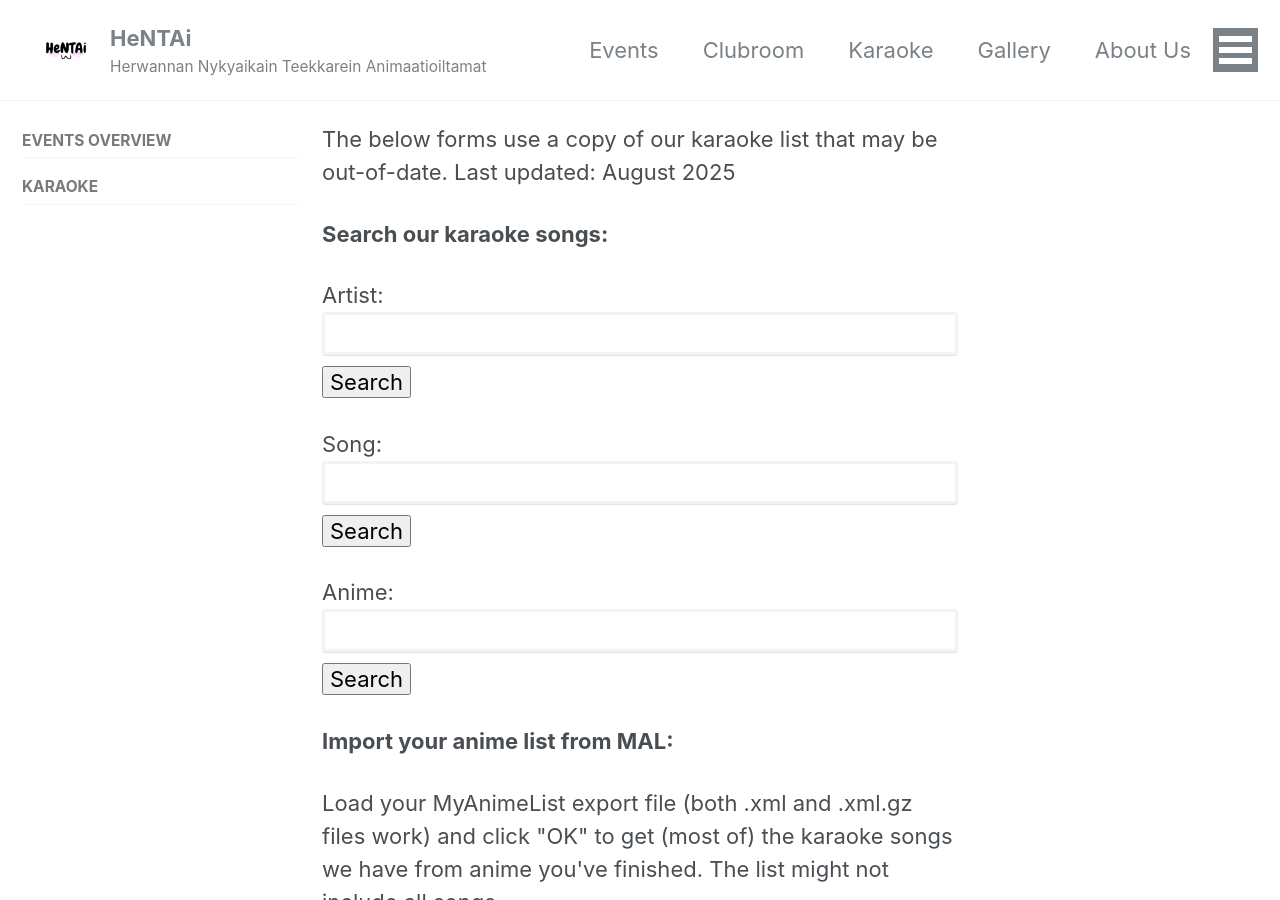
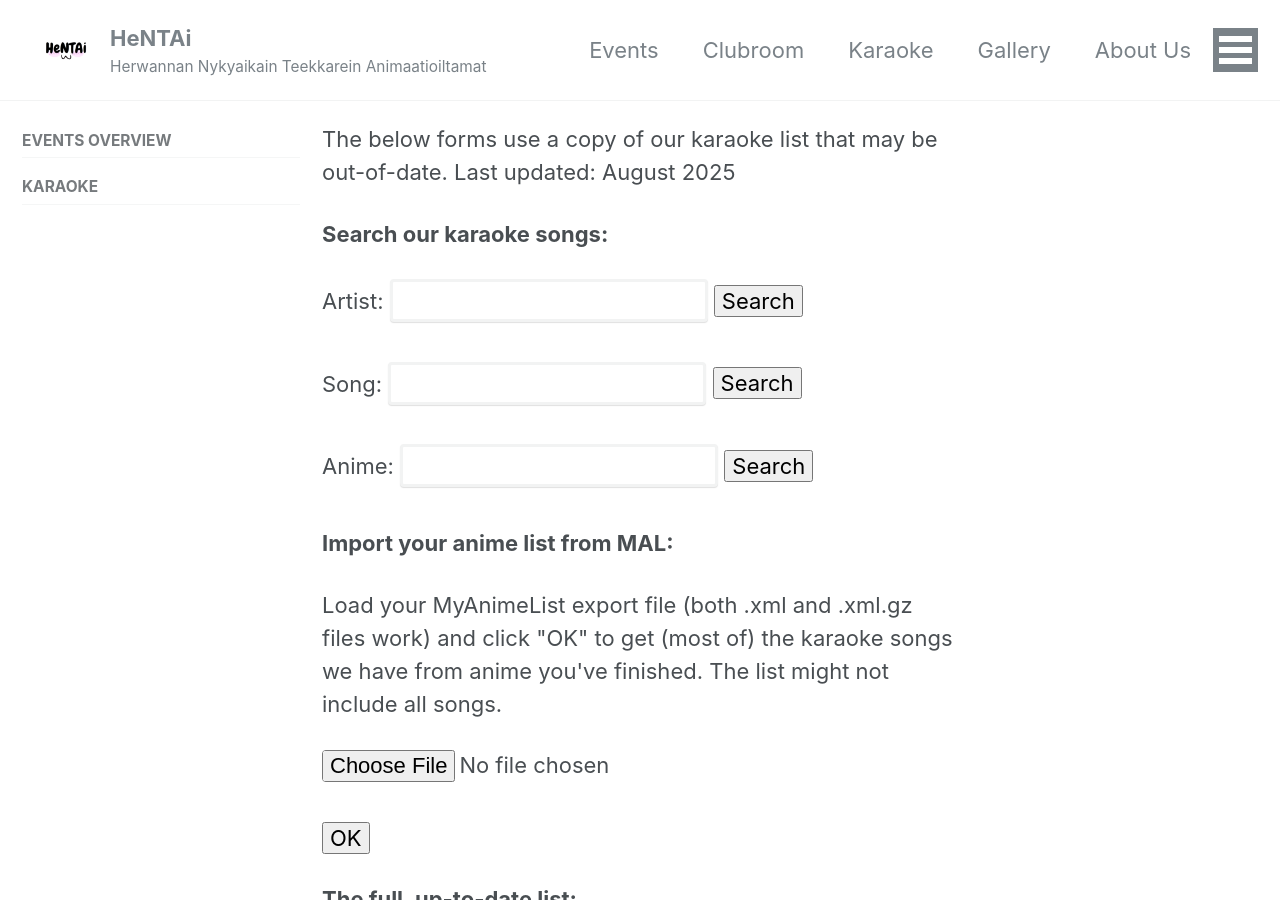
Before and after one commit to HNTA-Club/website, a Jekyll site: the page built from _pages/karaoke-beta.html, in a window 1280 px wide and 900 px high. Built offline with Jekyll 4.4.1, drawn with Linux system fonts in a browser that asks for light colours; cached includes are drawn as plain includes; nearby versions of some CDN libraries.

Commit message:
adjusted search field width

```diff
--- a/_pages/karaoke-beta.html
+++ b/_pages/karaoke-beta.html
@@ -10,9 +10,9 @@ sidebar:
 <p>The below forms use a copy of our karaoke list that may be out-of-date. Last updated: <span id="lastupdate">loading...</span> </p>
 
 <p style="font-weight: bold;">Search our karaoke songs: </p>
-<p>Artist: <input type="text" name="artist" id="artistsearch" style="border-style: solid;" /> <button onclick="karaokeSearch('artist')">Search</button> </p>
-<p>Song: <input type="text" name="song" id="songsearch" style="border-style: solid;" /> <button onclick="karaokeSearch('song')">Search</button> </p>
-<p>Anime: <input type="text" name="anime" id="animesearch" style="border-style: solid;" /> <button onclick="karaokeSearch('anime')">Search</button> </p>
+<p>Artist: <input type="text" name="artist" id="artistsearch" style="border-style: solid; width: 50%;" /> <button onclick="karaokeSearch('artist')">Search</button> </p>
+<p>Song: <input type="text" name="song" id="songsearch" style="border-style: solid; width: 50%;" /> <button onclick="karaokeSearch('song')">Search</button> </p>
+<p>Anime: <input type="text" name="anime" id="animesearch" style="border-style: solid; width: 50%;" /> <button onclick="karaokeSearch('anime')">Search</button> </p>
 
 <p style="font-weight: bold;">Import your anime list from MAL: </p>
 <p>Load your MyAnimeList export file (both .xml and .xml.gz files work) and click "OK" to get (most of) the karaoke songs we have from anime you've finished.
```
